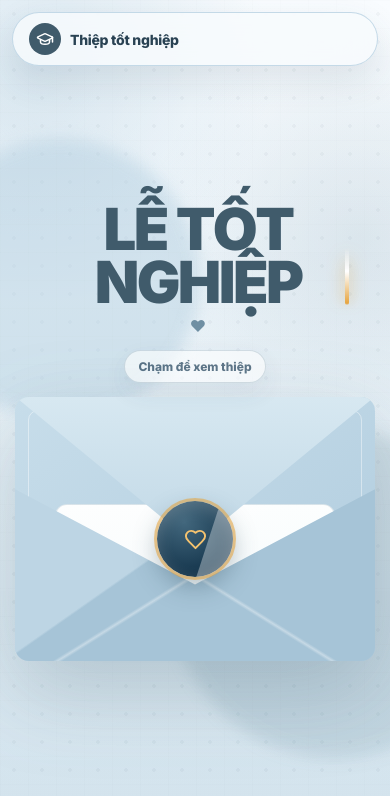
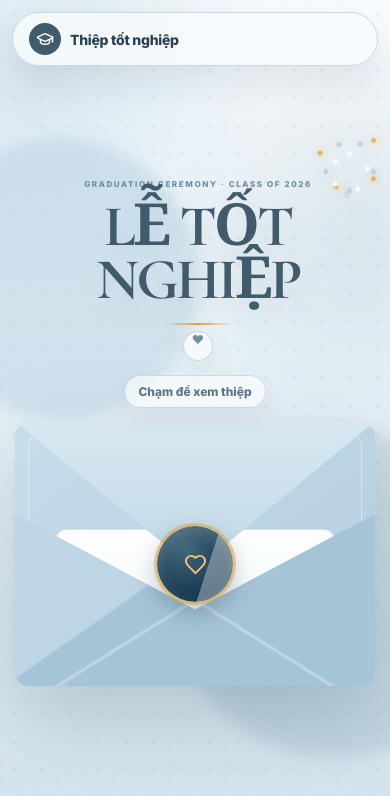
Before and after one commit to quangsangjzy/sangletotnghiep, a React (Vite) app: page / in a window 390 px wide. Shown: the top 796 px of the page. Built offline with nearby package versions, Linux system fonts and the light colour scheme.

Commit message:
Làm mới tiêu đề intro và hiệu ứng chào mừng
Cải thiện typography, khoảng cách header, hiệu ứng celebration và responsive cho phần intro.

```diff
--- a/index.html
+++ b/index.html
@@ -9,6 +9,8 @@
       name="description"
       content="Thiệp mời tốt nghiệp Triệu Quang Sáng - Trường Đại học Công nghệ Đông Á."
     />
+
+    <link rel="stylesheet" href="/src/intro-refresh.css" />
 
     <style>
       /*
--- /dev/null
+++ b/src/intro-refresh.css
@@ -0,0 +1,372 @@
+/* Intro refresh: elegant title + celebratory light bursts
+   This file intentionally overrides only the intro area. */
+
+.intro {
+  min-height: 100svh;
+  justify-content: flex-start;
+  gap: clamp(18px, 2.8vh, 30px);
+  padding: clamp(118px, 15vh, 154px) 20px clamp(52px, 7vh, 78px);
+}
+
+.intro-copy {
+  width: min(960px, calc(100vw - 40px));
+  margin: 0 auto;
+  padding-inline: 10px;
+}
+
+.intro-copy::before {
+  content: "GRADUATION CEREMONY · CLASS OF 2026";
+  display: block;
+  margin-bottom: clamp(10px, 1.6vh, 16px);
+  color: var(--blue-deep);
+  font-family: Inter, system-ui, sans-serif;
+  font-size: clamp(10px, 0.9vw, 13px);
+  font-weight: 800;
+  letter-spacing: 0.28em;
+  text-transform: uppercase;
+}
+
+.intro-copy h1 {
+  position: relative;
+  max-width: 900px;
+  margin: 0 auto;
+  color: var(--blue-dark);
+  font-family: "Cormorant Garamond", Georgia, serif;
+  font-size: clamp(58px, 7.2vw, 112px);
+  font-weight: 700;
+  line-height: 0.82;
+  letter-spacing: -0.045em;
+  text-transform: none;
+  text-wrap: balance;
+  text-shadow: 0 12px 32px rgba(64, 91, 107, 0.12);
+}
+
+.intro-copy h1::after {
+  content: "";
+  display: block;
+  width: clamp(72px, 8vw, 126px);
+  height: 2px;
+  margin: clamp(16px, 2.2vh, 24px) auto 0;
+  border-radius: 999px;
+  background: linear-gradient(90deg, transparent, var(--gold), transparent);
+}
+
+.intro-copy > span {
+  width: 34px;
+  height: 34px;
+  display: grid;
+  place-items: center;
+  margin: -18px auto 0;
+  border: 1px solid rgba(111, 143, 163, 0.32);
+  border-radius: 999px;
+  color: var(--blue-dark);
+  background: rgba(247, 251, 253, 0.86);
+  box-shadow: 0 10px 24px rgba(64, 91, 107, 0.12);
+  font-size: 12px;
+}
+
+.envelope-stage {
+  width: min(560px, 72vw);
+  max-width: 560px;
+}
+
+.envelope {
+  max-width: 560px;
+}
+
+/* Replace the rocket-like fireworks with restrained radial celebration bursts. */
+.intro-fireworks {
+  z-index: 3;
+  opacity: 0.95;
+}
+
+.firework {
+  --burst-size: 150px;
+  width: var(--burst-size);
+  height: var(--burst-size);
+  margin: calc(var(--burst-size) / -2) 0 0 calc(var(--burst-size) / -2);
+  border-radius: 50%;
+  filter: drop-shadow(0 10px 24px rgba(64, 91, 107, 0.12));
+}
+
+.firework-1 {
+  left: 12%;
+  top: 34%;
+  --burst-size: 142px;
+  --delay: -0.4s;
+}
+
+.firework-2 {
+  right: 10%;
+  top: 30%;
+  --burst-size: 164px;
+  --delay: -2.1s;
+}
+
+.firework-3 {
+  left: 20%;
+  bottom: 12%;
+  --burst-size: 118px;
+  --delay: -3.5s;
+}
+
+.firework-4 {
+  right: 18%;
+  bottom: 10%;
+  --burst-size: 128px;
+  --delay: -4.8s;
+}
+
+.firework-rocket {
+  display: none !important;
+}
+
+.firework::before,
+.firework::after {
+  content: "";
+  position: absolute;
+  inset: 50%;
+  width: 0;
+  height: 0;
+  border: 1px solid rgba(230, 162, 58, 0.46);
+  border-radius: 50%;
+  transform: translate(-50%, -50%);
+  opacity: 0;
+  animation: celebrationRing 5.8s ease-out infinite;
+  animation-delay: var(--delay);
+}
+
+.firework::after {
+  border-color: rgba(111, 143, 163, 0.42);
+  animation-delay: calc(var(--delay) + 0.18s);
+}
+
+.firework-burst {
+  position: absolute;
+  inset: 0;
+  animation: celebrationGlow 5.8s ease-in-out infinite;
+  animation-delay: var(--delay);
+}
+
+.firework-burst i {
+  left: 50%;
+  top: 50%;
+  width: 3px;
+  height: clamp(13px, 1.4vw, 21px);
+  border-radius: 999px;
+  transform-origin: 50% calc(var(--distance) * -0.36);
+  color: var(--gold);
+  background: linear-gradient(180deg, rgba(255,255,255,0), currentColor 55%, #fff);
+  box-shadow: 0 0 9px currentColor;
+  opacity: 0;
+  animation: celebrationRay 5.8s cubic-bezier(.18,.72,.2,1) infinite !important;
+  animation-delay: calc(var(--delay) + var(--particle-delay)) !important;
+}
+
+.firework-burst i:nth-child(3n + 1) {
+  color: rgba(255, 255, 255, 0.96);
+}
+
+.firework-burst i:nth-child(3n + 2) {
+  color: #82a8be;
+}
+
+.firework-burst i:nth-child(3n) {
+  color: #e6a23a;
+}
+
+@keyframes celebrationRay {
+  0%, 20% {
+    opacity: 0;
+    transform: rotate(var(--angle)) translateY(0) scaleY(0.15);
+  }
+  26% {
+    opacity: 1;
+  }
+  45% {
+    opacity: 0.95;
+    transform: rotate(var(--angle)) translateY(calc(var(--distance) * -0.72)) scaleY(1);
+  }
+  62%, 100% {
+    opacity: 0;
+    transform: rotate(var(--angle)) translateY(calc(var(--distance) * -1)) scaleY(0.45);
+  }
+}
+
+@keyframes celebrationRing {
+  0%, 18% {
+    width: 0;
+    height: 0;
+    opacity: 0;
+  }
+  26% {
+    opacity: 0.7;
+  }
+  52% {
+    width: 76%;
+    height: 76%;
+    opacity: 0;
+  }
+  100% {
+    opacity: 0;
+  }
+}
+
+@keyframes celebrationGlow {
+  0%, 18%, 65%, 100% {
+    filter: blur(0);
+    opacity: 0;
+  }
+  25% {
+    opacity: 1;
+  }
+  42% {
+    filter: blur(0.25px);
+    opacity: 0.88;
+  }
+}
+
+@media (max-height: 820px) and (min-width: 761px) {
+  .intro {
+    padding-top: 102px;
+    gap: 14px;
+  }
+
+  .intro-copy::before {
+    margin-bottom: 8px;
+  }
+
+  .intro-copy h1 {
+    font-size: clamp(54px, 6.4vw, 88px);
+  }
+
+  .intro-copy h1::after {
+    margin-top: 14px;
+  }
+
+  .envelope-stage {
+    width: min(500px, 64vw);
+    max-width: 500px;
+  }
+
+  .envelope {
+    max-width: 500px;
+  }
+}
+
+@media (max-width: 760px) {
+  .intro {
+    justify-content: flex-start;
+    gap: 16px;
+    padding: 96px 12px 54px;
+  }
+
+  .intro-copy {
+    width: calc(100vw - 24px);
+  }
+
+  .intro-copy::before {
+    max-width: 310px;
+    margin: 0 auto 10px;
+    font-size: 9px;
+    line-height: 1.5;
+    letter-spacing: 0.2em;
+  }
+
+  .intro-copy h1 {
+    max-width: 520px;
+    font-size: clamp(49px, 14.2vw, 78px);
+    line-height: 0.84;
+  }
+
+  .intro-copy h1::after {
+    margin-top: 16px;
+  }
+
+  .intro-copy > span {
+    width: 30px;
+    height: 30px;
+    margin-top: -16px;
+  }
+
+  .envelope-stage {
+    width: min(410px, 92vw);
+    max-width: 410px;
+  }
+
+  .envelope {
+    max-width: 410px;
+  }
+
+  .firework-1 {
+    left: -1%;
+    top: 36%;
+    --burst-size: 96px;
+  }
+
+  .firework-2 {
+    right: -3%;
+    top: 31%;
+    --burst-size: 108px;
+  }
+
+  .firework-3 {
+    left: 9%;
+    bottom: 7%;
+    --burst-size: 82px;
+  }
+
+  .firework-4 {
+    right: 8%;
+    bottom: 6%;
+    --burst-size: 86px;
+  }
+
+  .firework-burst i {
+    width: 2px;
+    height: 13px;
+  }
+}
+
+@media (max-width: 430px) {
+  .intro {
+    padding-top: 88px;
+    gap: 12px;
+  }
+
+  .intro-copy::before {
+    max-width: 270px;
+    font-size: 8px;
+  }
+
+  .intro-copy h1 {
+    font-size: clamp(45px, 15vw, 64px);
+    line-height: 0.86;
+  }
+
+  .envelope-stage {
+    width: min(350px, 94vw);
+    max-width: 350px;
+  }
+
+  .envelope {
+    max-width: 350px;
+  }
+
+  .tap-hint {
+    margin-bottom: 10px;
+  }
+}
+
+@media (prefers-reduced-motion: reduce) {
+  .firework::before,
+  .firework::after,
+  .firework-burst,
+  .firework-burst i {
+    animation: none !important;
+  }
+
+  .firework {
+    opacity: 0.38;
+  }
+}
```
